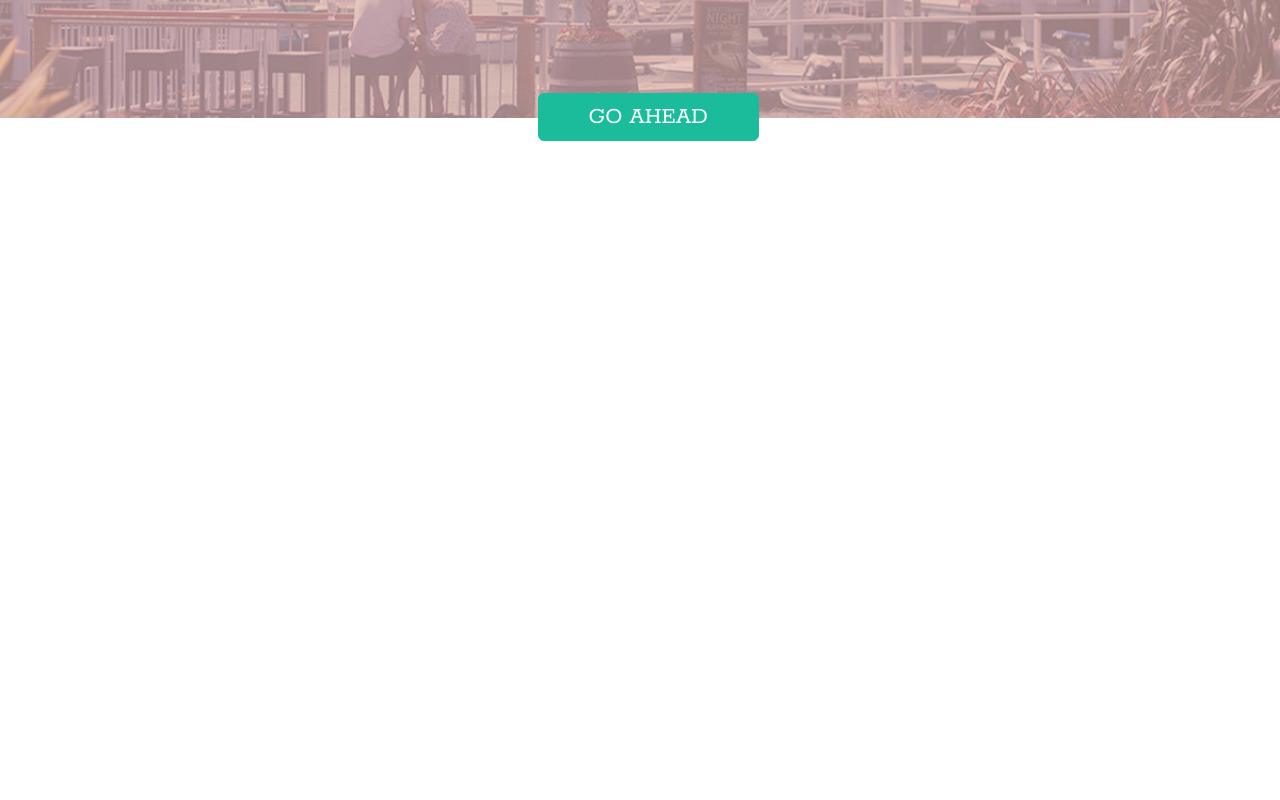
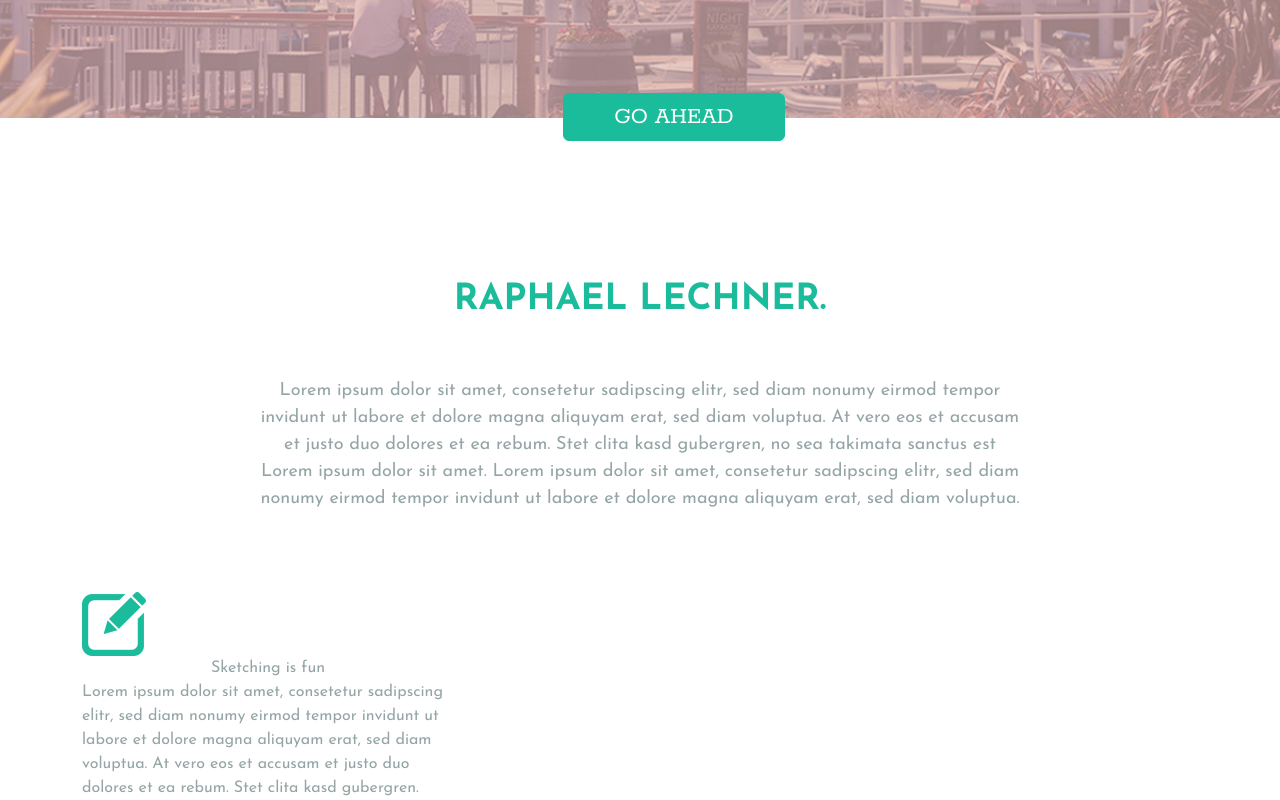
Before and after one commit to Roman15122022/screendesign, a plain HTML site: page index.html in a window 1280 px wide. Shown: the part 382-1182 px from the top of the page. Before the commit the page ends 800 px from the top, so only its background shows below. Drawn offline with nearby package versions, Linux system fonts and the light colour scheme.

Commit message:
day 1 fix

```diff
--- a/css/style.css
+++ b/css/style.css
@@ -103,7 +103,7 @@ p{
     position: absolute!important;
     border-color: #1abc9c!important;
     top: 95%;
-    left: 42%;
+    left: 44%;
     background-color: #1abc9c!important;
     padding: 5px 50px!important;
     font-family: 'Rokkitt'!important;
@@ -112,3 +112,34 @@ p{
     background-color: #128672!important;
     border-color: #128672!important;
 }
+/*text
+---------------------------------*/
+.text{
+    margin-top: 155px;
+}
+.text__inner{
+    display: flex;
+    justify-content: center;
+
+}
+.text__title{
+    font-size: 36px;
+    color: #1abc9c ;
+    font-weight: 700;
+}
+.text__text{
+    margin-top: 50px;
+    font-size: 18px;
+    color: #95a5a6;
+    width: 768px;
+
+}
+/*triangle
+------------------------------------*/
+.triangle{
+    margin-top: 80px;
+}
+.triangle__item{
+    width: 33.3333%;
+
+}
--- a/index.html
+++ b/index.html
@@ -42,5 +42,36 @@
     </div>
 </section>
 
+<section class="text">
+    <div class="container">
+
+        <div class="text__title text-uppercase text-center">RAPHAEL LECHNER.</div>
+        <div class="text__inner">
+            <div class="text__text text-center">Lorem ipsum dolor sit amet, consetetur sadipscing elitr, sed diam nonumy
+                eirmod
+                tempor invidunt ut labore et dolore magna aliquyam erat, sed diam voluptua. At vero eos et accusam et
+                justo duo dolores et ea rebum. Stet clita kasd gubergren, no sea takimata sanctus est Lorem ipsum dolor
+                sit amet. Lorem ipsum dolor sit amet, consetetur sadipscing elitr, sed diam nonumy eirmod tempor
+                invidunt ut labore et dolore magna aliquyam erat, sed diam voluptua.
+            </div>
+        </div>
+    </div>
+</section>
+
+<section class="triangle">
+    <div class="container">
+        <div class="triangle__inner">
+            <div class="triangle__item">
+                <div class="triangle__img"><img  src="img/triangle/1.png" alt=""></div>
+                <div class="triangle__title text-center">Sketching is fun</div>
+                <div class="triangle__text">Lorem ipsum dolor sit amet, consetetur sadipscing elitr, sed diam nonumy
+                    eirmod tempor invidunt ut labore et dolore magna aliquyam erat, sed diam voluptua. At vero eos et
+                    accusam et justo duo dolores et ea rebum. Stet clita kasd gubergren.
+                </div>
+            </div>
+        </div>
+    </div>
+</section>
+
 </body>
 </html>
```
Also changed, not shown: img/triangle/1.png (added), img/triangle/2.png (added), img/triangle/3.png (added).
